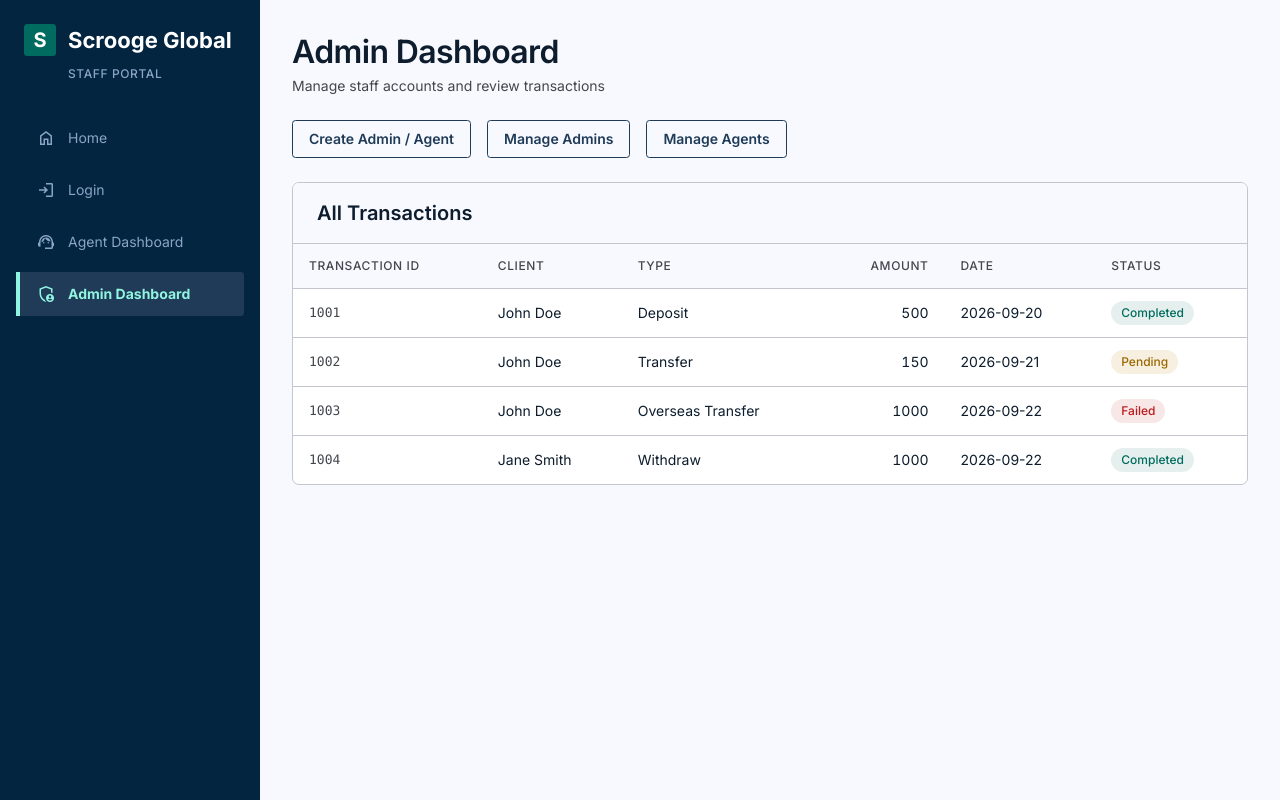
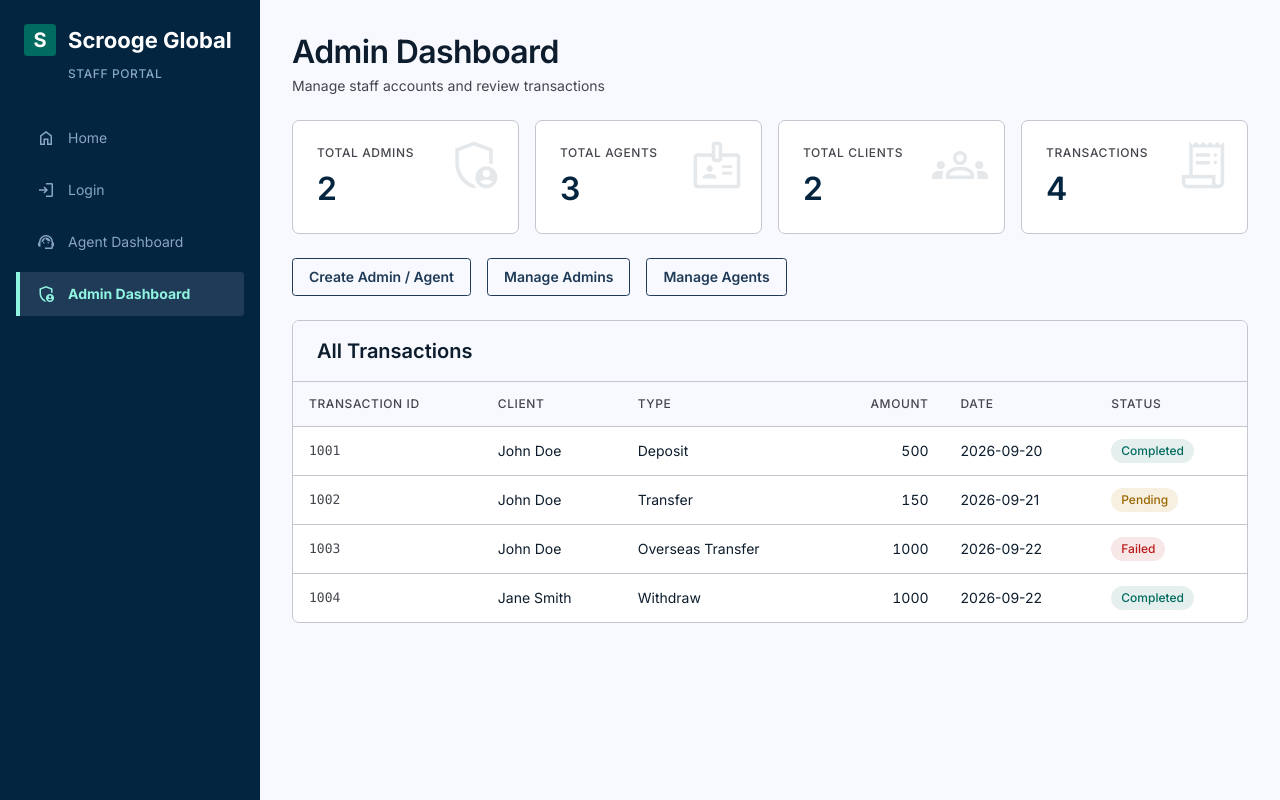
Before and after one commit to God3Tier/scroogebank, a React (Vite) app in the folder frontend/: page /admin in a window 1280 px wide. Built offline with nearby package versions, Linux system fonts and the light colour scheme.

Commit message:
Added simple KPI tiles for frontend

```diff
--- /dev/null
+++ b/frontend/src/components/StatCard.jsx
@@ -0,0 +1,11 @@
+function StatCard({ label, value, icon }) {
+  return (
+    <div className="stat-card">
+      <span className="material-symbols-outlined stat-icon" aria-hidden="true">{icon}</span>
+      <div className="stat-label">{label}</div>
+      <div className="stat-value">{value}</div>
+    </div>
+  )
+}
+
+export default StatCard
--- a/frontend/src/pages/AdminDashboard.jsx
+++ b/frontend/src/pages/AdminDashboard.jsx
@@ -4,6 +4,7 @@ import admins from '../data/admins.js'
 import agents from '../data/agents.js'
 import clients from '../data/clients.js'
 import transactions from '../data/transactions.js'
+import StatCard from '../components/StatCard.jsx'
 
 function AdminDashboard() {
   const [openSection, setOpenSection] = useState(null)
@@ -24,6 +25,13 @@ function AdminDashboard() {
         <h1>Admin Dashboard</h1>
         <p className="page-subtitle">Manage staff accounts and review transactions</p>
       </header>
+
+      <div className="stat-grid">
+        <StatCard label="Total Admins" value={admins.length} icon="admin_panel_settings" />
+        <StatCard label="Total Agents" value={agents.length} icon="badge" />
+        <StatCard label="Total Clients" value={clients.length} icon="groups" />
+        <StatCard label="Transactions" value={transactions.length} icon="receipt_long" />
+      </div>
 
       <div className="action-bar">
         <button
--- a/frontend/src/pages/AgentDashboard.jsx
+++ b/frontend/src/pages/AgentDashboard.jsx
@@ -3,6 +3,8 @@ import { useNavigate } from 'react-router-dom'
 
 // Below imports are seeded data, testing purposes
 import clients from '../data/clients.js'
+import transactions from '../data/transactions.js'
+import StatCard from '../components/StatCard.jsx'
 
 function AgentDashboard() {
 
@@ -28,6 +30,16 @@ function AgentDashboard() {
                 <h1>Agent Dashboard</h1>
                 <p className="page-subtitle">Create and manage client profiles</p>
             </header>
+
+            <div className="stat-grid">
+                <StatCard label="My Clients" value={clients.length} icon="groups" />
+                <StatCard label="Transactions" value={transactions.length} icon="receipt_long" />
+                <StatCard
+                    label="Pending Transactions"
+                    value={transactions.filter((transaction) => transaction.status === 'Pending').length}
+                    icon="pending_actions"
+                />
+            </div>
 
             <div className="action-bar">
                 <button
--- a/frontend/src/styles/index.css
+++ b/frontend/src/styles/index.css
@@ -237,6 +237,61 @@ p {
   margin: 0;
   padding: var(--stack-md) var(--stack-lg);
   background: var(--surface);
+}
+
+/* ---------- Stat tiles ---------- */
+
+.stat-grid {
+  display: grid;
+  grid-template-columns: repeat(auto-fit, minmax(200px, 1fr));
+  gap: var(--stack-md);
+  margin-bottom: var(--stack-lg);
+}
+
+.stat-card {
+  position: relative;
+  overflow: hidden;
+  padding: var(--stack-lg);
+  background: var(--surface-lowest);
+  border: 1px solid var(--outline-variant);
+  border-radius: var(--radius-lg);
+  transition: background-color 0.2s ease;
+}
+
+.stat-card:hover {
+  background: var(--row-hover);
+}
+
+.stat-icon {
+  position: absolute;
+  top: var(--stack-md);
+  right: var(--stack-md);
+  color: var(--primary);
+  font-size: 56px;
+  opacity: 0.1;
+  transition: opacity 0.2s ease;
+}
+
+.stat-card:hover .stat-icon {
+  opacity: 0.2;
+}
+
+.stat-label {
+  margin-bottom: var(--stack-sm);
+  color: var(--on-surface-variant);
+  font-size: 12px;
+  font-weight: 500;
+  line-height: 16px;
+  letter-spacing: 0.05em;
+  text-transform: uppercase;
+}
+
+.stat-value {
+  color: var(--primary);
+  font-size: 32px;
+  font-weight: 600;
+  line-height: 40px;
+  letter-spacing: -0.02em;
 }
 
 /* ---------- Buttons ---------- */
```
